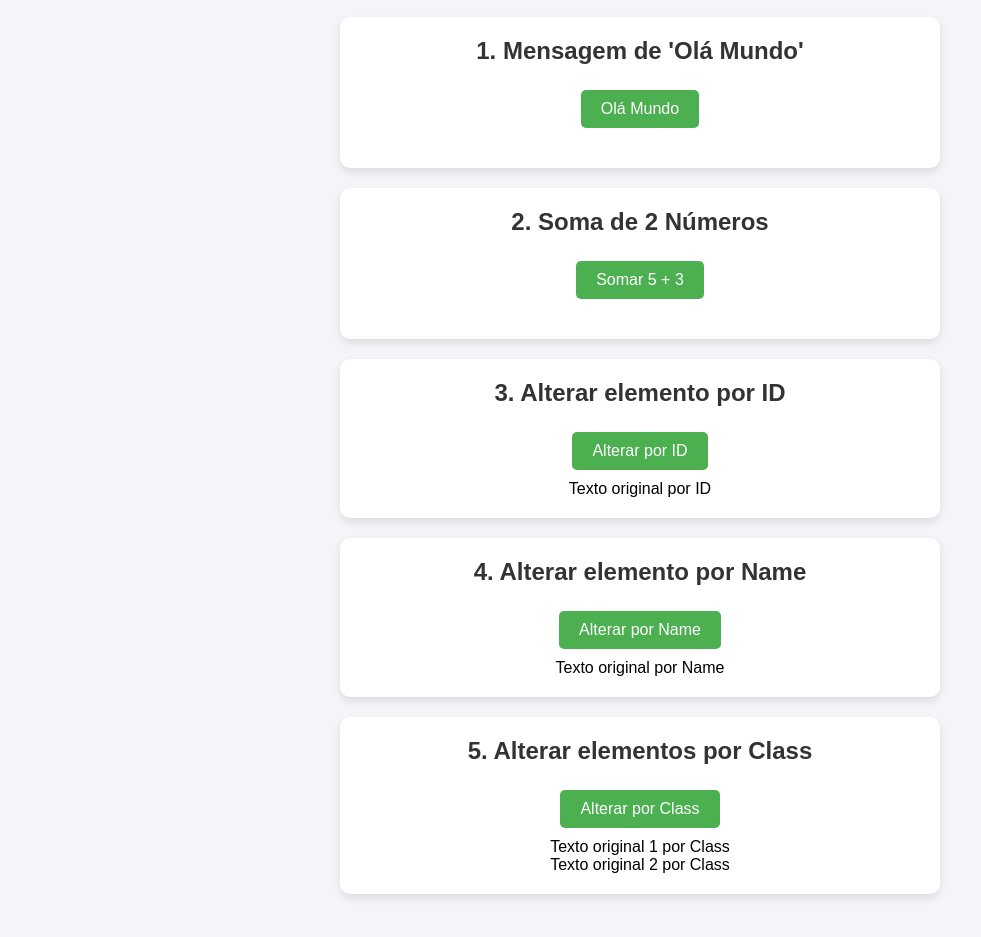
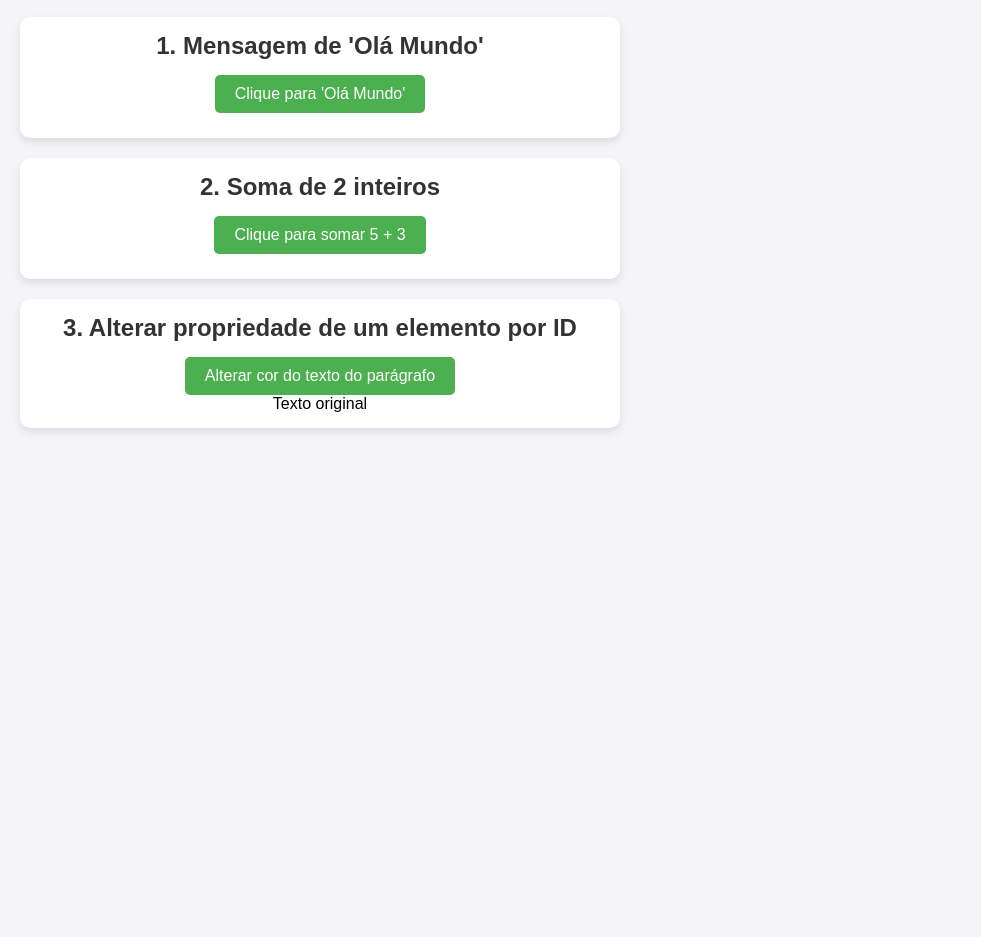
Before and after one commit to maickelbecker/atividades-javascript-., a plain HTML site: page index.html in a window 1280 px wide. Shown: the part 97-1034 px from the top of the page, without its empty margins (0-981 px from the left). After the commit the page ends 800 px from the top, so only its background shows below. Drawn offline with Linux system fonts and the light colour scheme.

Commit message:
Update index.html

```diff
--- a/index.html
+++ b/index.html
@@ -5,6 +5,7 @@
     <meta name="viewport" content="width=device-width, initial-scale=1.0">
     <title>Atividades JavaScript</title>
     <style>
+        /* Resetando margens e padding para todos os elementos */
         * {
             margin: 0;
             padding: 0;
@@ -13,11 +14,11 @@
 
         body {
             font-family: Arial, sans-serif;
+            text-align: center;
             background-color: #f4f4f9;
-            text-align: center;
-            padding-bottom: 50px;
         }
 
+        /* Estilizando o título principal */
         h1 {
             background-color: #4CAF50;
             color: white;
@@ -28,13 +29,14 @@
             font-size: 30px;
         }
 
+        /* Estilizando as atividades */
         .atividade {
-            margin: 20px auto;
-            padding: 20px;
+            margin: 20px;
+            padding: 15px;
             background-color: #fff;
             border-radius: 10px;
             box-shadow: 0 4px 8px rgba(0, 0, 0, 0.1);
-            width: 90%;
+            width: 80%;
             max-width: 600px;
         }
 
@@ -43,6 +45,7 @@
             color: #333;
         }
 
+        /* Estilizando os botões */
         button {
             background-color: #4CAF50;
             color: white;
@@ -52,13 +55,13 @@
             border-radius: 5px;
             cursor: pointer;
             transition: background-color 0.3s ease;
-            margin: 10px 0;
         }
 
         button:hover {
             background-color: #45a049;
         }
 
+        /* Estilizando as saídas */
         .resultado {
             font-size: 18px;
             color: green;
@@ -68,76 +71,49 @@
         .alterado {
             color: red;
         }
+
     </style>
 </head>
 <body>
 
     <h1>Atividades JavaScript</h1>
 
-    <div class="atividade">
+    <div class="atividade" id="atividade1">
         <h2>1. Mensagem de 'Olá Mundo'</h2>
-        <button onclick="olaMundo()">Olá Mundo</button>
+        <button onclick="olaMundo()">Clique para 'Olá Mundo'</button>
         <p id="mensagem" class="resultado"></p>
     </div>
 
-    <div class="atividade">
-        <h2>2. Soma de 2 Números</h2>
-        <button onclick="soma()">Somar 5 + 3</button>
+    <div class="atividade" id="atividade2">
+        <h2>2. Soma de 2 inteiros</h2>
+        <button onclick="soma()">Clique para somar 5 + 3</button>
         <p id="somaResultado" class="resultado"></p>
     </div>
 
-    <div class="atividade">
-        <h2>3. Alterar elemento por ID</h2>
-        <button onclick="alterarPorId()">Alterar por ID</button>
-        <p id="paragrafoId">Texto original por ID</p>
-    </div>
-
-    <div class="atividade">
-        <h2>4. Alterar elemento por Name</h2>
-        <button onclick="alterarPorName()">Alterar por Name</button>
-        <p name="paragrafoName">Texto original por Name</p>
-    </div>
-
-    <div class="atividade">
-        <h2>5. Alterar elementos por Class</h2>
-        <button onclick="alterarPorClass()">Alterar por Class</button>
-        <p class="paragrafoClass">Texto original 1 por Class</p>
-        <p class="paragrafoClass">Texto original 2 por Class</p>
+    <div class="atividade" id="atividade3">
+        <h2>3. Alterar propriedade de um elemento por ID</h2>
+        <button onclick="alterarPorId()">Alterar cor do texto do parágrafo</button>
+        <p id="paragrafoId">Texto original</p>
     </div>
 
     <script>
-        // (1) Olá Mundo
+        // (1) Mensagem de 'Olá Mundo'
         function olaMundo() {
             document.getElementById('mensagem').innerText = 'Olá Mundo!';
         }
 
-        // (2) Soma de dois números
+        // (2) Soma de 2 inteiros
         function soma() {
-            const a = 5, b = 3;
-            document.getElementById('somaResultado').innerText = 'Resultado da soma: ' + (a + b);
+            var a = 5;
+            var b = 3;
+            var resultado = a + b;
+            document.getElementById('somaResultado').innerText = 'Resultado da soma: ' + resultado;
         }
 
-        // (3) Alterar por ID
+        // (3) Alterar a propriedade de um elemento por ID
         function alterarPorId() {
-            const elemento = document.getElementById('paragrafoId');
-            elemento.style.color = 'blue';
-            elemento.innerText = 'Texto alterado por ID!';
-        }
-
-        // (4) Alterar por Name
-        function alterarPorName() {
-            const elemento = document.getElementsByName('paragrafoName')[0];
-            elemento.style.color = 'orange';
-            elemento.innerText = 'Texto alterado por Name!';
-        }
-
-        // (5) Alterar por Class
-        function alterarPorClass() {
-            const elementos = document.getElementsByClassName('paragrafoClass');
-            for (let i = 0; i < elementos.length; i++) {
-                elementos[i].style.color = 'purple';
-                elementos[i].innerText = 'Texto alterado por Class!';
-            }
+            document.getElementById('paragrafoId').style.color = 'blue';
+            document.getElementById('paragrafoId').innerText = 'Texto alterado pelo ID!';
         }
     </script>
 
```
